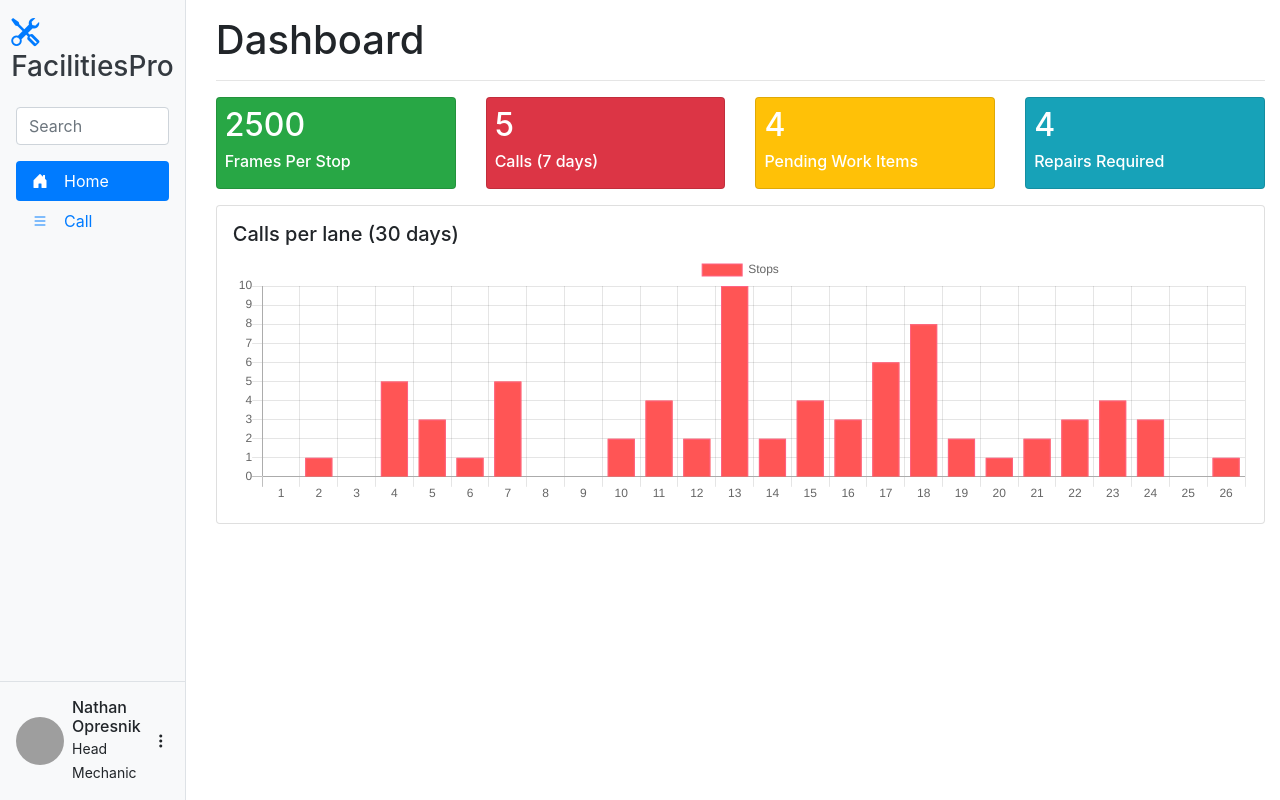
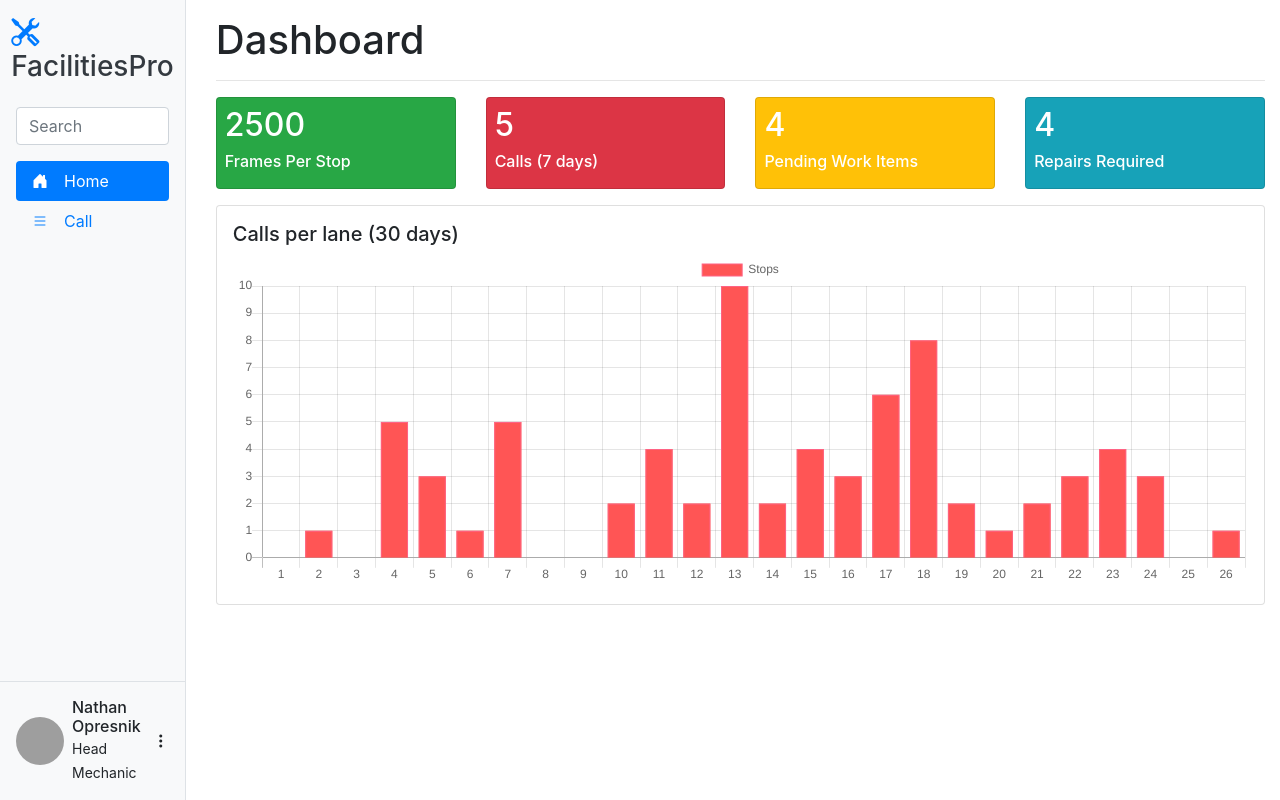
Before and after one commit to Nhanlibra/facilities-toolkit, a React (Create React App) app in the folder client/: page / in a window 1280 px wide. Built offline with nearby package versions, Linux system fonts and the light colour scheme; grey boxes are pictures that could not be loaded.

Commit message:
Change chart size

```diff
--- a/client/src/pages/Dashboard/CallChart.js
+++ b/client/src/pages/Dashboard/CallChart.js
@@ -75,7 +75,7 @@ export default ({ className }) => {
       <Bar
         data={data}
         width={100}
-        height={25}
+        height={33}
         options={{
           maintainAspectRatio: true,
         }}
```
